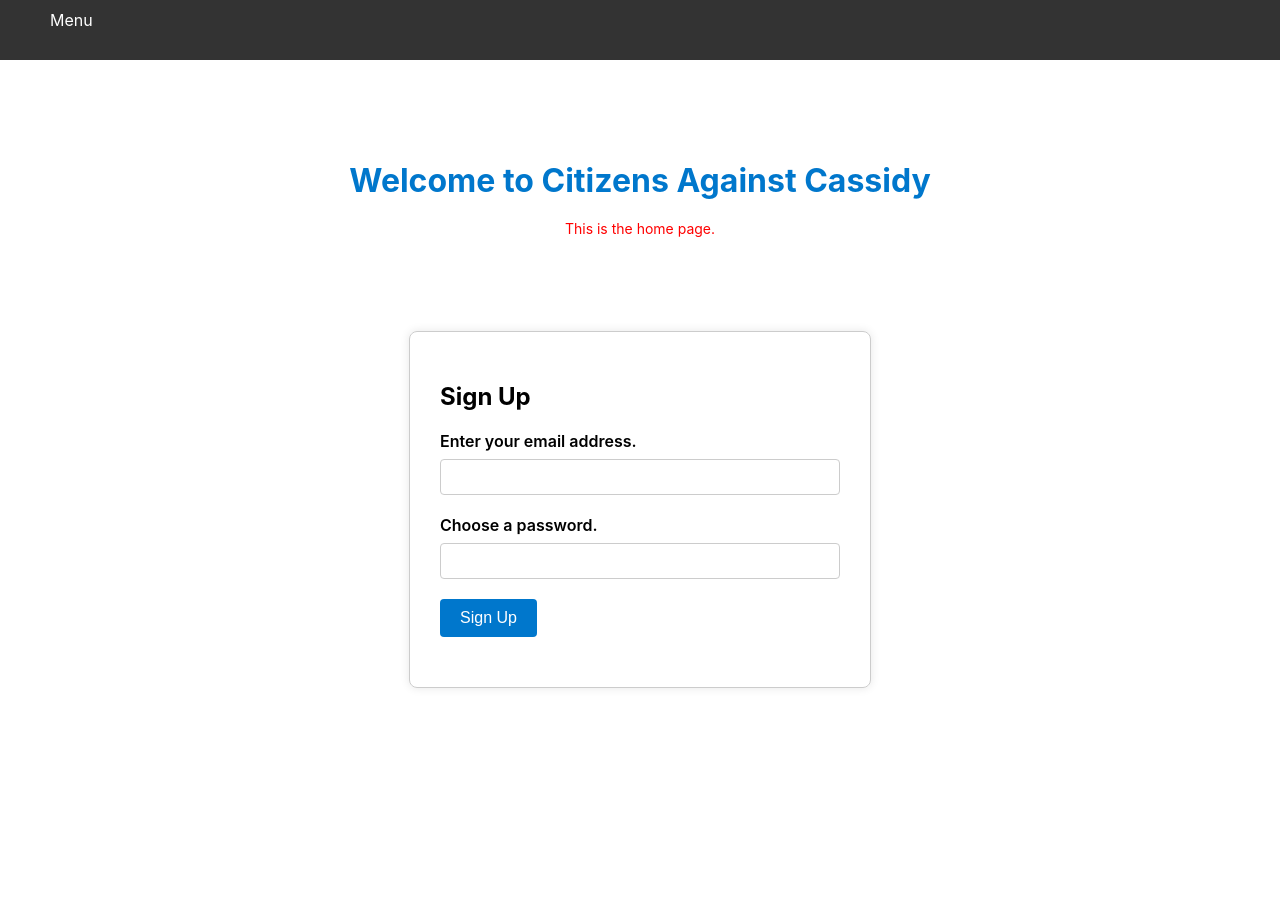
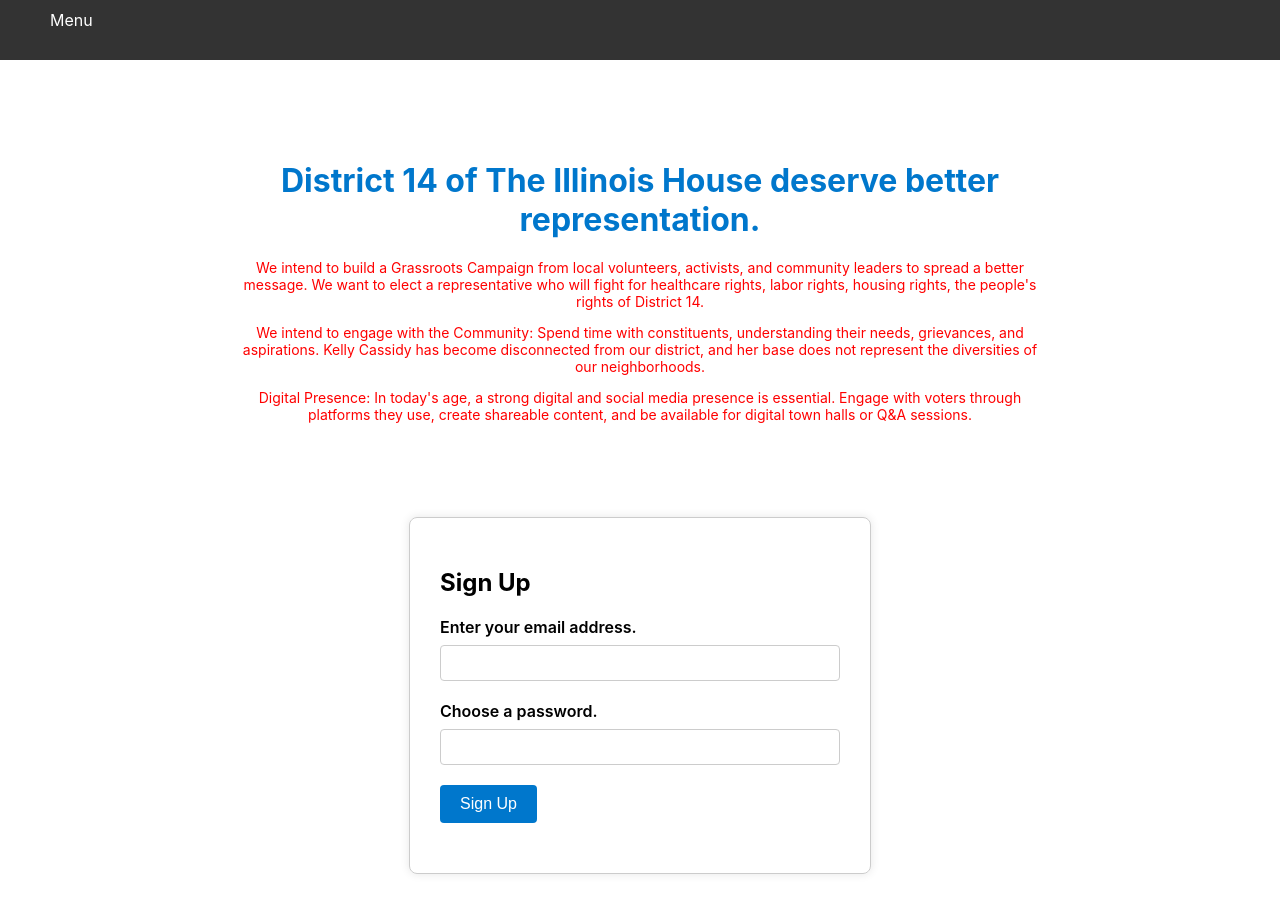
Before and after one commit to jerry-vrabel-development/citizens-against-cassidy, a React (Create React App) app: page / in a window 1280 px wide. Shown: the top 912 px of the page. Before the commit the page ends 800 px from the top, so only its background shows below. Built offline with nearby package versions, Linux system fonts and the light colour scheme; no server answers.

Commit message:
added marketing copy

```diff
--- a/src/components/SignUpForm.js
+++ b/src/components/SignUpForm.js
@@ -27,7 +27,7 @@ const SignUpForm = () => {
     <form onSubmit={handleSignUp}>
       <h2>Sign Up</h2>
       <div>
-        <label>Enter your email address.</label>
+        <label>Enter your email address. </label>
         <input
           type="email"
           value={email}
--- a/src/views/Home.js
+++ b/src/views/Home.js
@@ -2,10 +2,17 @@ import React from 'react';
 import '../styles/Home.css';
 
 const Home = () => {
+
   return (
     <div className="home-container">
-      <h1>Welcome to Citizens Against Cassidy</h1>
-      <p>This is the home page.</p>
+      <h1>District 14 of The Illinois House deserve better representation.</h1>
+      <p>We intend to build a Grassroots Campaign from local volunteers,
+         activists, and community leaders to spread a better message.
+         We want to elect a representative who will fight for healthcare rights, labor rights, housing rights, the people's rights of District 14.
+      </p>
+      <p>We intend to engage with the Community: Spend time with constituents, understanding their needs, grievances, and aspirations. Kelly Cassidy has become disconnected from our district, and her base does not represent the diversities of our neighborhoods.</p>
+      <p>Digital Presence: In today's age, a strong digital and social media presence is essential. Engage with voters through platforms they use, create shareable content, and be available for digital town halls or Q&A sessions.</p>
+
       {/* Additional content goes here */}
     </div>
   );
```
